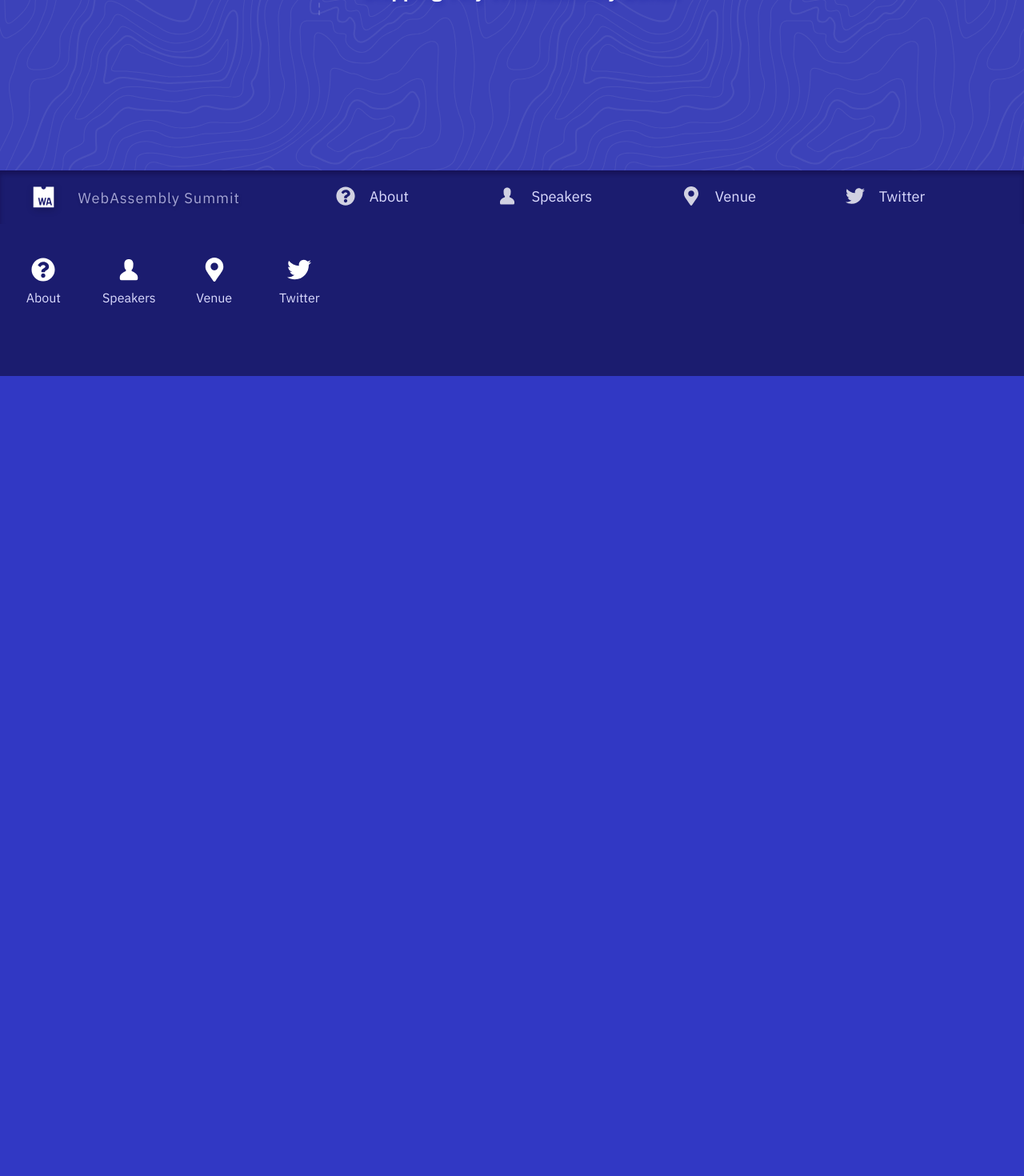
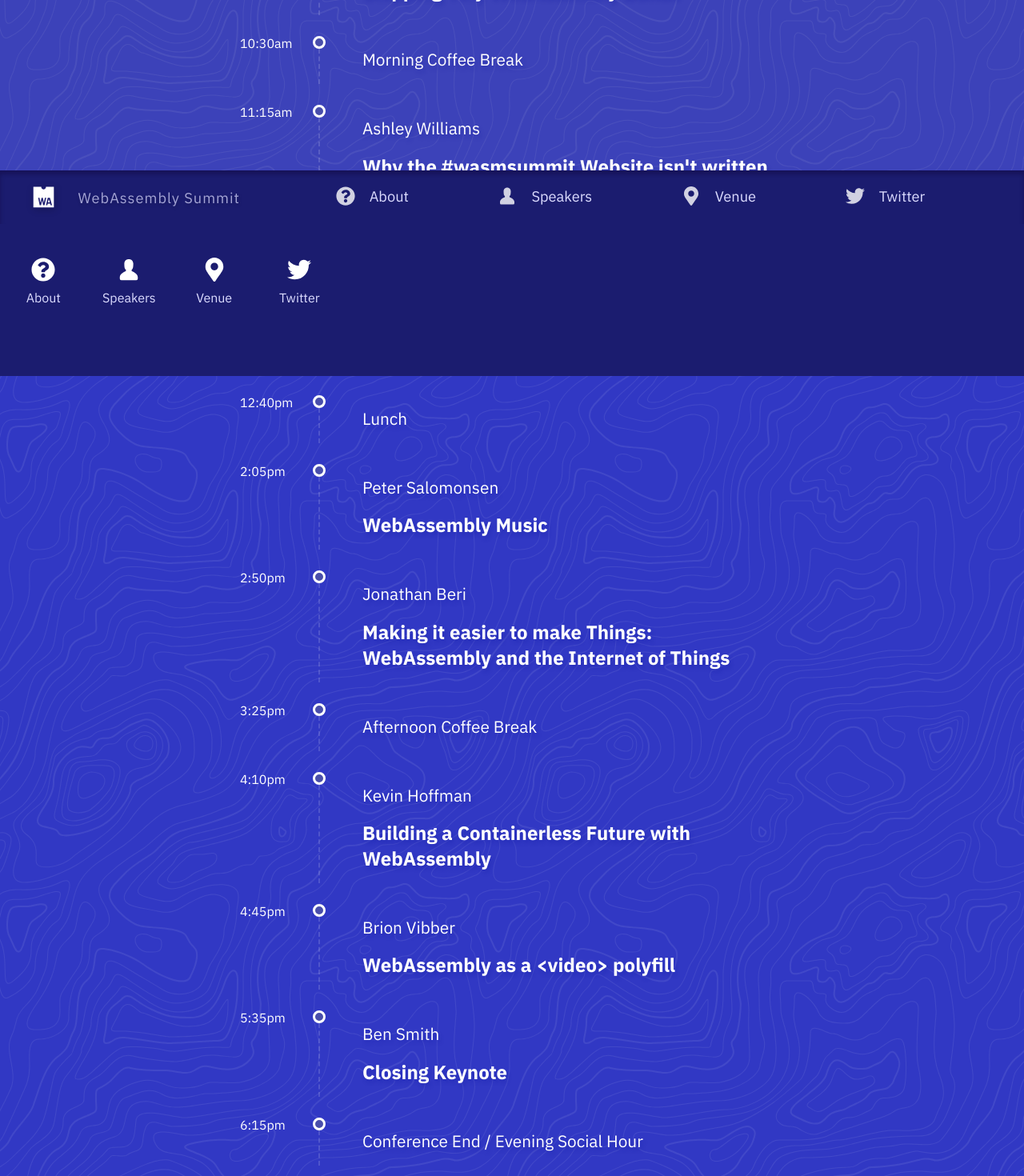
Before and after one commit to WebAssemblySummit/wasmsummit.dev, a Next.js app: page /schedule in a window 1280 px wide. Shown: the part 520-1990 px from the top of the page at 80% size. Before the commit the page ends 800 px from the top, so only its background shows below. Built offline with nearby package versions, Linux system fonts and the light colour scheme.

Commit message:
Added Schedule Data, and fixed design to accomadate the long titles

```diff
--- /dev/null
+++ b/data/schedule.tsx
@@ -0,0 +1,87 @@
+export type ScheduleDataItem = {
+  time: string,
+  title: string,
+  description?: string
+  link?: string
+}
+
+export const schedule: ScheduleDataItem[] = [
+  {
+    time: "8:00am",
+    title: "Breakfast"
+  },
+  {
+    time: "9:00am",
+    title: "Introductions"
+  },
+  {
+    time: "9:15am",
+    title: "Lin Clark",
+    description: "Opening Keynote",
+    link: "/speakers/1/"
+  },
+  {
+    time: "9:55am",
+    title: "Alon Zakai",
+    description: "Shipping Tiny WebAssembly Builds",
+    link: "/speakers/2/"
+  },
+  {
+    time: "10:30am",
+    title: "Morning Coffee Break"
+  },
+  {
+    time: "11:15am",
+    title: "Ashley Williams",
+    description: "Why the #wasmsummit Website isn't written in Wasm, and what that means for the future of Wasm",
+    link: "/speakers/3/"
+  },
+  {
+    time: "12:05pm",
+    title: "Tadeu Zagallo",
+    description: "JavaScriptCore's new WebAssembly interpreter",
+    link: "/speakers/4/"
+  },
+  {
+    time: "12:40pm",
+    title: "Lunch"
+  },
+  {
+    time: "2:05pm",
+    title: "Peter Salomonsen",
+    description: "WebAssembly Music",
+    link: "/speakers/5/"
+  },
+  {
+    time: "2:50pm",
+    title: "Jonathan Beri",
+    description: "Making it easier to make Things: WebAssembly and the Internet of Things",
+    link: "/speakers/6/"
+  },
+  {
+    time: "3:25pm",
+    title: "Afternoon Coffee Break"
+  },
+  {
+    time: "4:10pm",
+    title: "Kevin Hoffman",
+    description: "Building a Containerless Future with WebAssembly",
+    link: "/speakers/7/"
+  },
+  {
+    time: "4:45pm",
+    title: "Brion Vibber",
+    description: "WebAssembly as a <video> polyfill",
+    link: "/speakers/8/"
+  },
+  {
+    time: "5:35pm",
+    title: "Ben Smith",
+    description: "Closing Keynote",
+    link: "/speakers/9/"
+  },
+  {
+    time: "6:15pm",
+    title: "Conference End / Evening Social Hour",
+  }
+];
--- a/pages/schedule.tsx
+++ b/pages/schedule.tsx
@@ -2,38 +2,9 @@
 import styled from "styled-components";
 import { NavBar, navbarBlue } from "../components";
 
+import { schedule } from '../data/schedule';
+
 const title = "Schedule";
-
-type mockScheduleItem = {
-  time: string,
-  title: string,
-  description?: string
-  link?: string
-}
-
-const scheduleItems: mockScheduleItem[] = [
-  {
-    time: "8:00am",
-    title: "Breakfast"
-  },
-  {
-    time: "9:15am",
-    title: "Introductions"
-  },
-  {
-    time: "9:30am",
-    title: "Lin Clark",
-    description: "Opening Keynote",
-    link: "/speakers/1/"
-  },
-  {
-    time: "10:15am",
-    title: "Alon Zakai",
-    description: "Shipping Tiny WebAssembly Builds",
-    link: "/speakers/2/"
-  }
-
-];
 
 const SchedulePage: FC = () => (
   <>
@@ -42,7 +13,7 @@
   <Container>
     <Headline>{title}</Headline>
     <Schedule>
-      {scheduleItems.map((item, index) => {
+      {schedule.map((item, index) => {
 
         let title = (
           <ScheduleItemTitle>{item.title}</ScheduleItemTitle>
@@ -71,9 +42,10 @@
 
         let itemJsx = (
           <ScheduleItem key={index}>
-            <ScheduleItemTime>{item.time}</ScheduleItemTime>
+            <ScheduleItemTimeDesktop>{item.time}</ScheduleItemTimeDesktop>
             <ScheduleItemCircle />
             <ScheduleItemContent>
+              <ScheduleItemTimeMobile>{item.time}</ScheduleItemTimeMobile>
               {itemContent}
             </ScheduleItemContent>
           </ScheduleItem>
@@ -133,16 +105,29 @@
   margin-bottom: 10px;
 `;
 
-export const ScheduleItemTime = styled.p`
+export const ScheduleItemTimeDesktop = styled.p`
   font-size: 1em;
   color: #FFFFFF;
   margin: -1px calc(2vw + 5px) 0 0;
   width: 60px;
   @media screen and (max-width: 500px) {
-    font-size: 0.75em;
-    line-height: 1.7;
-    /* margin: 15px 0; */
-    transform-origin: center center;
+    display: none;
+  }
+`;
+
+export const ScheduleItemTimeMobile = styled.p`
+  font-size: 1em;
+  font-weight: 700;
+  color: #FFFFFF;
+  width: 60px;
+  line-height: 1.7;
+  padding-left: 5px;
+  margin-top: -1.3em;
+  margin-bottom: 1em;
+
+  display: none;
+  @media screen and (max-width: 500px) {
+    display: block;
   }
 `;
 
@@ -185,6 +170,7 @@
 
   @media screen and (max-width: 500px) {
     font-size: 1.4em;
+    font-weight: normal;
   }
 `;
 
```
